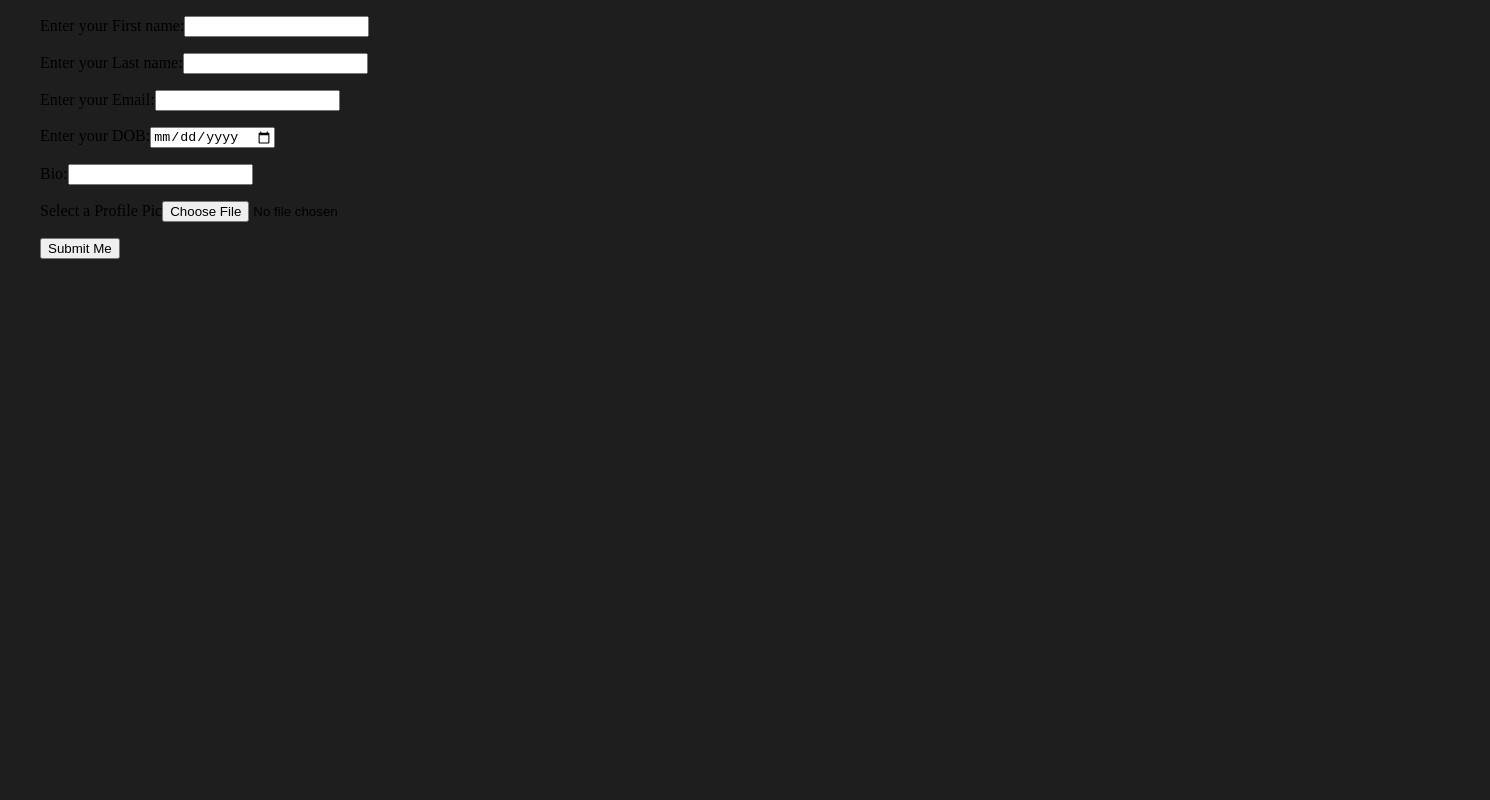
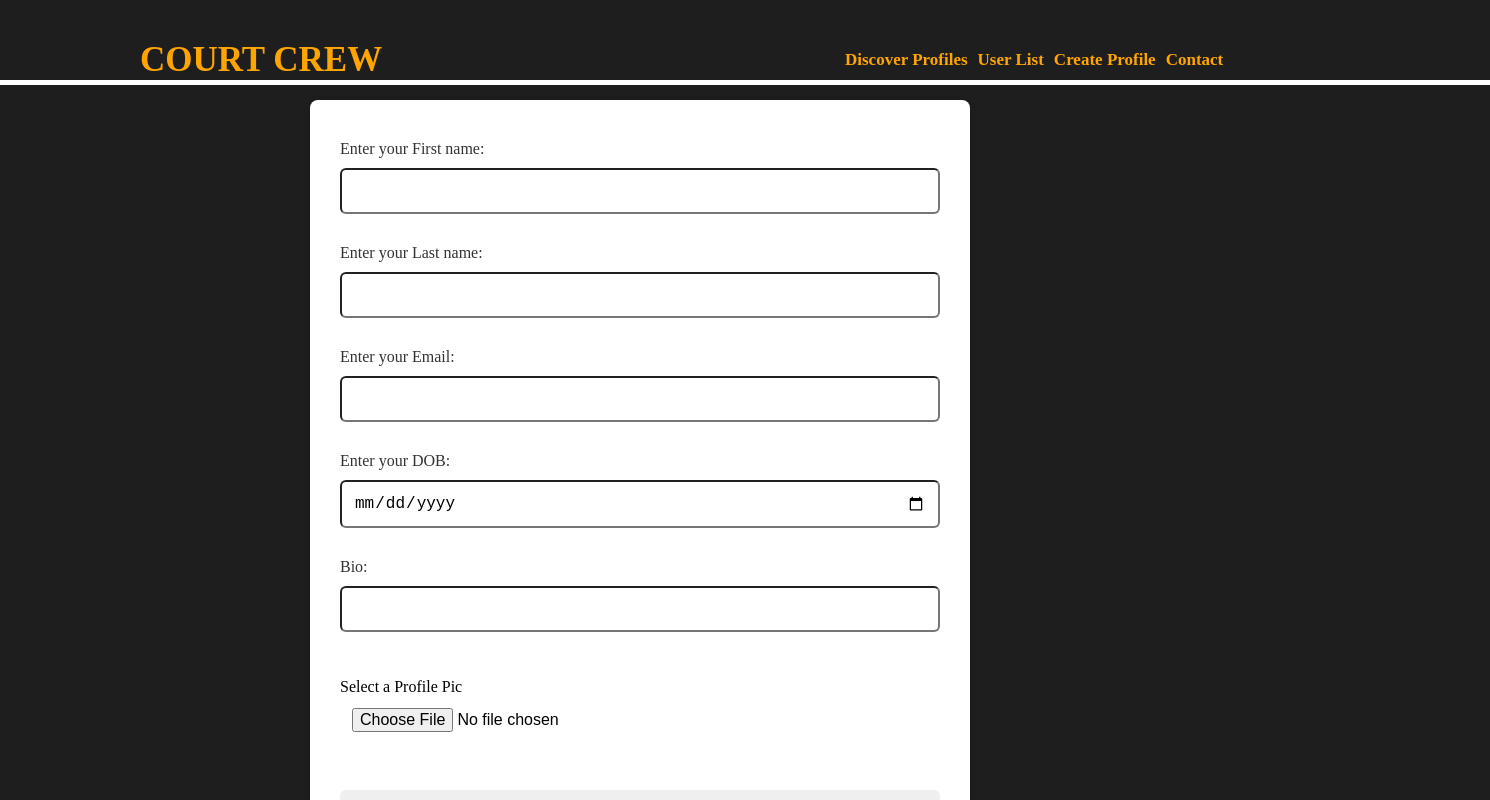
Before and after one commit to danantony06/DISC-React, a React (Create React App) app: page /Users/create in a window 1280 px wide. Shown: the top 800 px of the page, 1490 px wide, since content can reach past the window. Built offline with nearby package versions, Linux system fonts and the light colour scheme.

Commit message:
Worked on Styling for Show all user page as well as create user

```diff
--- a/src/Components/Button.js
+++ b/src/Components/Button.js
@@ -1,8 +1,8 @@
-
+import "./Button.js";
 
 function Button({text}){
     return(
-        <button>
+        <button className="SubmitButton">
         {text}
         </button>
     );
--- a/src/Components/Footer.css
+++ b/src/Components/Footer.css
@@ -12,6 +12,7 @@
    margin-bottom: 28px;
    width:1730px;
    margin-left: -280px;
+   margin-top:auto;
 
  }
 
--- a/src/Routing&Fetching/CreateUser.css
+++ b/src/Routing&Fetching/CreateUser.css
@@ -0,0 +1,64 @@
+
+
+.FormContainer {
+    display: flex;
+    justify-content: center;
+    align-items: center;
+    flex-direction: column;
+    min-height: 100vh;
+}
+
+form {
+    background-color: #fff;
+    padding: 40px 30px;
+    border-radius: 8px;
+    box-shadow: 0 4px 10px rgba(0, 0, 0, 0.1);
+    width: 100%;
+    max-width: 600px;
+    display: flex;
+    flex-direction: column;
+    gap: 20px;
+    margin-right: 250px;
+    margin-bottom: 20px;
+
+}
+
+.FormLabel {
+    font-size: 16px;
+    color: #333;
+}
+
+
+.FormText {
+    margin: 0px;
+    display: flex;
+    flex-direction: column;
+    gap: 10px;
+}
+
+ input[type="text"],
+input[type="date"],
+input[type="file"] {
+    padding: 12px;
+    border-radius: 6px;
+    margin-bottom: 10px;
+    font-size: 16px;
+    width: 100%;
+    box-sizing: border-box;
+
+}
+
+
+.SubmitButton {
+    color: black;
+    padding: 10px 20px;
+    border: none;
+    border-radius: 6px;
+    font-size: 18px;
+    cursor: pointer;
+}
+
+.SubmitButton:hover{
+    background-color: orange;
+
+}
--- a/src/Routing&Fetching/CreateUser.js
+++ b/src/Routing&Fetching/CreateUser.js
@@ -1,6 +1,8 @@
 import './CreateUser.css';
 import React, { useState } from 'react';
 import Button from "../Components/Button.js";
+import NavBar from '../Components/NavBar.js';
+import Footer from '../Components/Footer.js';
 
 
 function CreateUser() {
@@ -69,33 +71,37 @@ function CreateUser() {
 
 
 return(
+  <div className= "FormContainer">
+    <NavBar/>
 <form id="userinfo" onSubmit={handleSubmit}>
-  <p>
-    <label htmlFor="first_name">Enter your First name:</label>
+  <p className='FormText'>
+    <label htmlFor="first_name" className='FormLabel'>Enter your First name:</label>
     <input type="text" id="first_name" name="first_name" value = {first_name} onChange={(e) => setfirstname(e.target.value)} />
   </p>
-  <p>
-    <label htmlFor="last_name">Enter your Last name:</label>
+  <p className='FormText'>
+    <label htmlFor="last_name" className='FormLabel'>Enter your Last name:</label>
     <input type="text" id="last_name" name="last_name" value = {last_name} onChange={(e) => setlastname(e.target.value)}/>
   </p>
-  <p>
-    <label htmlFor="Email">Enter your Email:</label>
+  <p className='FormText'>
+    <label htmlFor="Email" className='FormLabel'>Enter your Email:</label>
     <input type="text" id="email" name="email" value = {email} onChange={(e) => setemail(e.target.value)}/>
   </p>
-  <p>
-    <label htmlFor="date_of_birth">Enter your DOB:</label>
+  <p className='FormText'>
+    <label htmlFor="date_of_birth" className='FormLabel'>Enter your DOB:</label>
     <input type="date" id="dob" name="date_of_birth" value = {date_of_birth} onChange={(e) => setdob(e.target.value)}/>
   </p>
-  <p>
-    <label htmlFor="Bio">Bio:</label>
+  <p className='FormText'>
+    <label htmlFor="Bio" className='FormLabel'>Bio:</label>
     <input type="text" id="Bio" name="bio" value={bio} onChange={(e) => setbio(e.target.value)} />
   </p>
   <p>
     <label htmlFor="avatar">Select a Profile Pic</label>
     <input type="file" id="ProfilePic" name="ProfilePic" onChange={(e) => setprofilepic(e.target.files[0])}/>
   </p>
-  <Button text = {"Submit Me"} />
+  <Button className = "SubmitButton" text = {"Submit Me"} />
 </form>
+<Footer />
+</div>
 );
 }
 export default CreateUser;
--- a/src/Routing&Fetching/UserCards.css
+++ b/src/Routing&Fetching/UserCards.css
@@ -5,9 +5,14 @@ body {
     height: 932px;
     width: 1200px;
     max-width: 1200px;
-    margin: 5px auto
-;
+    margin: 5px auto;
+    display: flex;
+    min-height: 100vh;
   }
+  html, body {
+    height: 100%;
+}
+
 
 .Label{
   display: flex;
@@ -25,6 +30,8 @@ body {
   grid-template-columns: repeat(2, 1fr); /* Two columns of equal width */
   gap: 20px; /* Add spacing between cards */
   padding: 20px;
+  flex: 1;
+  overflow-y: auto;
 }
 
 .profile-card {
@@ -78,3 +85,8 @@ body {
     width: 700px;
     font-size: 35px;
 }
+.Container{
+  display: flex;
+  flex-direction: column;
+  flex: 1;
+}
--- a/src/Routing&Fetching/UserCards.js
+++ b/src/Routing&Fetching/UserCards.js
@@ -20,7 +20,7 @@ function Users(){
         <div>
         <NavBar/>
 
-
+        <div className='Container'>
         <div className='CardWrap'>
         {users.map(user => (
         <div className="profile-card">
@@ -36,7 +36,9 @@ function Users(){
       ))}
       </div>
 
+
       <Footer/ >
+      </div>
       </div>
 
     );
```
Also changed, not shown: src/Components/Button.css (added).
